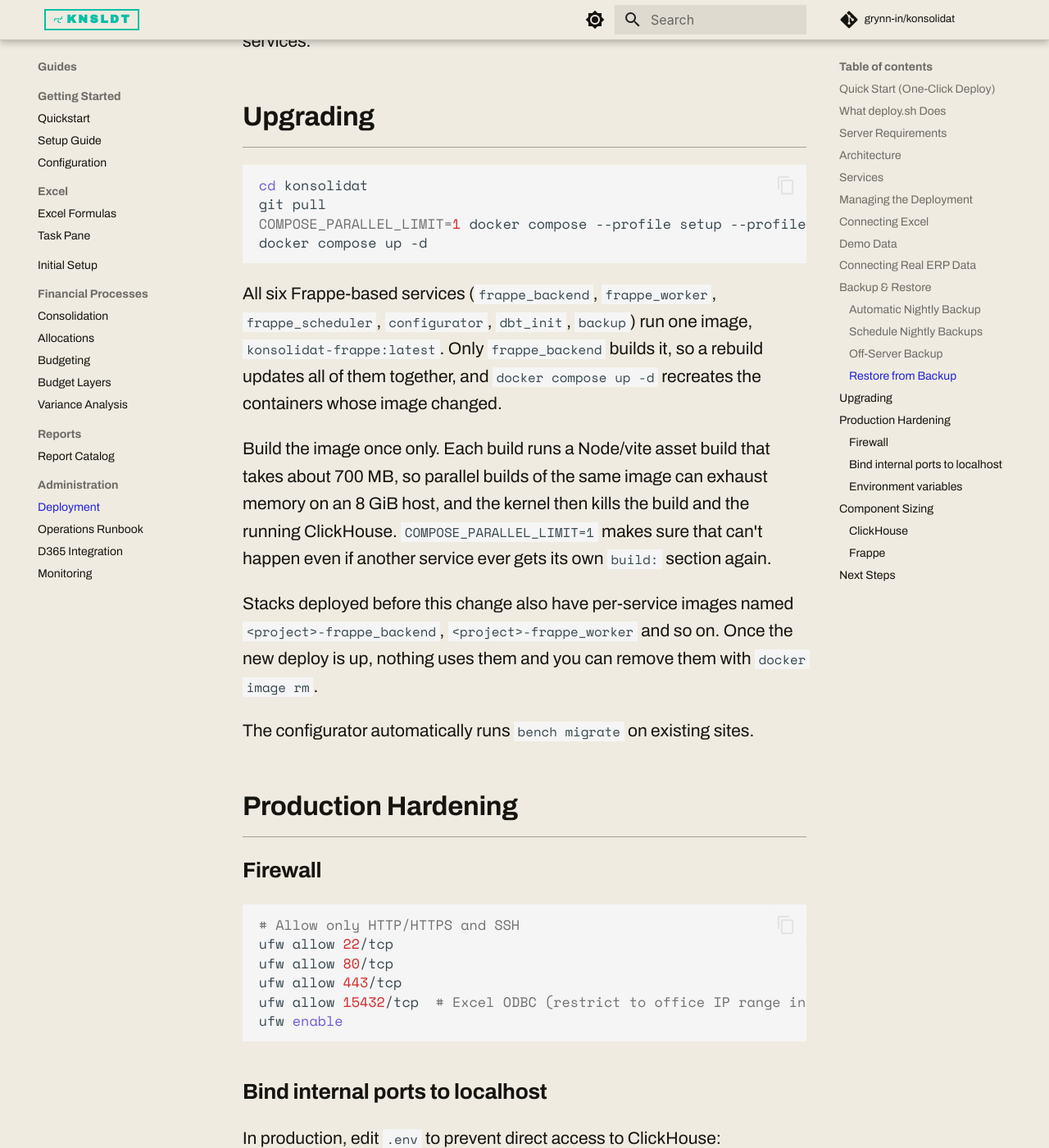
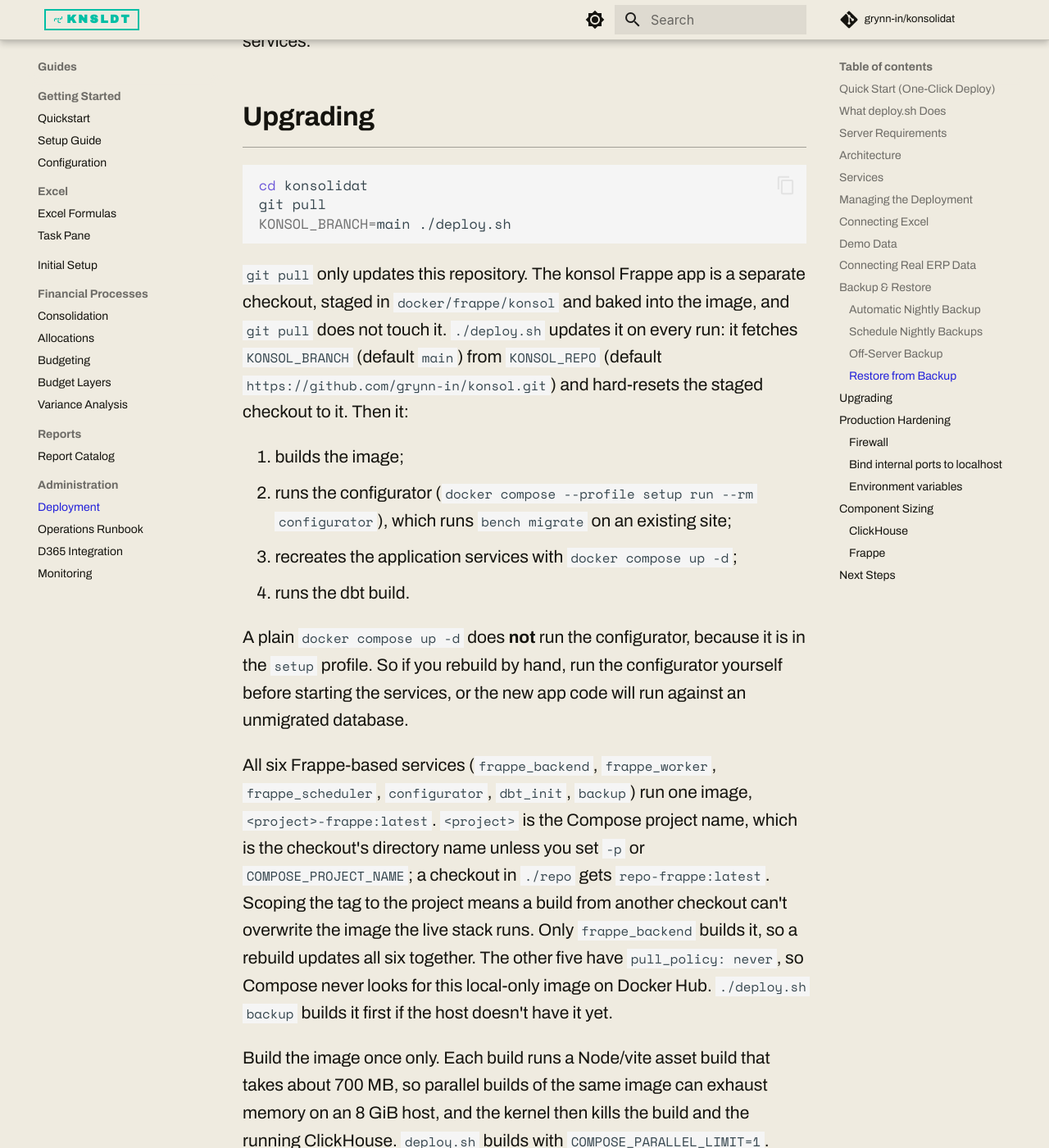
Before and after one commit to grynn-in/konsolidat, an MkDocs documentation site: the page built from docs/admin-guide/deployment-guide.md, in a window 1280 px wide and 1400 px high, scrolled down 8268 px. Shown: the whole window at 82% size. Built offline with MkDocs 1.6.1 and Material for MkDocs 9.7.7, drawn with Linux system fonts in a browser that asks for light colours; comment, search, counter and statistics services are not loaded; some of the changed text lies outside the part shown.

Commit message:
fix(deploy): project-scoped Frappe tag, no Hub pulls, backup builds first (#152)
Review follow-ups for the build-once change:

- The image tag is ${COMPOSE_PROJECT_NAME}-frappe:latest (repo-frappe for the
  live checkout), so a build from another checkout or worktree can no longer
  overwrite the tag the live stack runs.
- pull_policy: never on the x-frappe-common anchor and pull_policy: missing
  on frappe_backend. The image is local-only; under the default policy
  Compose would try Docker Hub for it whenever frappe_backend is not in the
  project. The comment that claimed Compose never pulls it is corrected.
- deploy.sh backup: the backup profile's project has no frappe_backend, so
  on a host without the image, build it before `run`. The name is resolved
  via `config --images`, filtered to the Frappe tag because that command also
  lists dependency images.
- The COMPOSE_PARALLEL_LIMIT=1 claim is softened: it serialises builds with
  the classic builder and may not apply under buildx/Bake.
- deployment-guide Upgrading: git pull does not update the konsol app;
  ./deploy.sh fetches KONSOL_BRANCH and runs build, configurator (bench
  migrate), up -d and dbt. A plain `up -d` does not run the configurator.
  README corrected the same way.

Co-Authored-By: Claude Opus 5 (1M context) <noreply@anthropic.com>
Claude-Session: https://claude.ai/code/session_013WewQKFQgG7o2M3mUDPRR5

````diff
--- a/docs/admin-guide/deployment-guide.md
+++ b/docs/admin-guide/deployment-guide.md
@@ -257,28 +257,50 @@ This restores MariaDB, ClickHouse, and Frappe files, then restarts services.
 ```bash
 cd konsolidat
 git pull
-COMPOSE_PARALLEL_LIMIT=1 docker compose --profile setup --profile backup build
-docker compose up -d
+KONSOL_BRANCH=main ./deploy.sh
 ```
+
+`git pull` only updates this repository. The konsol Frappe app is a separate
+checkout, staged in `docker/frappe/konsol` and baked into the image, and
+`git pull` does not touch it. `./deploy.sh` updates it on every run: it
+fetches `KONSOL_BRANCH` (default `main`) from `KONSOL_REPO` (default
+`https://github.com/grynn-in/konsol.git`) and hard-resets the staged checkout
+to it. Then it:
+
+1. builds the image;
+2. runs the configurator (`docker compose --profile setup run --rm configurator`),
+   which runs `bench migrate` on an existing site;
+3. recreates the application services with `docker compose up -d`;
+4. runs the dbt build.
+
+A plain `docker compose up -d` does **not** run the configurator, because it
+is in the `setup` profile. So if you rebuild by hand, run the configurator
+yourself before starting the services, or the new app code will run against
+an unmigrated database.
 
 All six Frappe-based services (`frappe_backend`, `frappe_worker`,
 `frappe_scheduler`, `configurator`, `dbt_init`, `backup`) run one image,
-`konsolidat-frappe:latest`. Only `frappe_backend` builds it, so a rebuild
-updates all of them together, and `docker compose up -d` recreates the
-containers whose image changed.
+`<project>-frappe:latest`. `<project>` is the Compose project name, which is
+the checkout's directory name unless you set `-p` or `COMPOSE_PROJECT_NAME`;
+a checkout in `./repo` gets `repo-frappe:latest`. Scoping the tag to the
+project means a build from another checkout can't overwrite the image the
+live stack runs. Only `frappe_backend` builds it, so a rebuild updates all six
+together. The other five have `pull_policy: never`, so Compose never looks
+for this local-only image on Docker Hub. `./deploy.sh backup` builds it first
+if the host doesn't have it yet.
 
 Build the image once only. Each build runs a Node/vite asset build that takes
 about 700 MB, so parallel builds of the same image can exhaust memory on an
 8 GiB host, and the kernel then kills the build and the running ClickHouse.
-`COMPOSE_PARALLEL_LIMIT=1` makes sure that can't happen even if another
-service ever gets its own `build:` section again.
+`deploy.sh` builds with `COMPOSE_PARALLEL_LIMIT=1`. That serialises builds
+with the classic builder, but it may not apply when Compose builds through
+buildx/Bake. The real safeguard is that only one service has a `build:`
+section.
 
 Stacks deployed before this change also have per-service images named
 `<project>-frappe_backend`, `<project>-frappe_worker` and so on. Once the
 new deploy is up, nothing uses them and you can remove them with
 `docker image rm`.
-
-The configurator automatically runs `bench migrate` on existing sites.
 
 ## Production Hardening
 
````
Also changed, not shown: README.md (+5 -2 lines), docker-compose.yml (+16 -5 lines), 1 other file.
